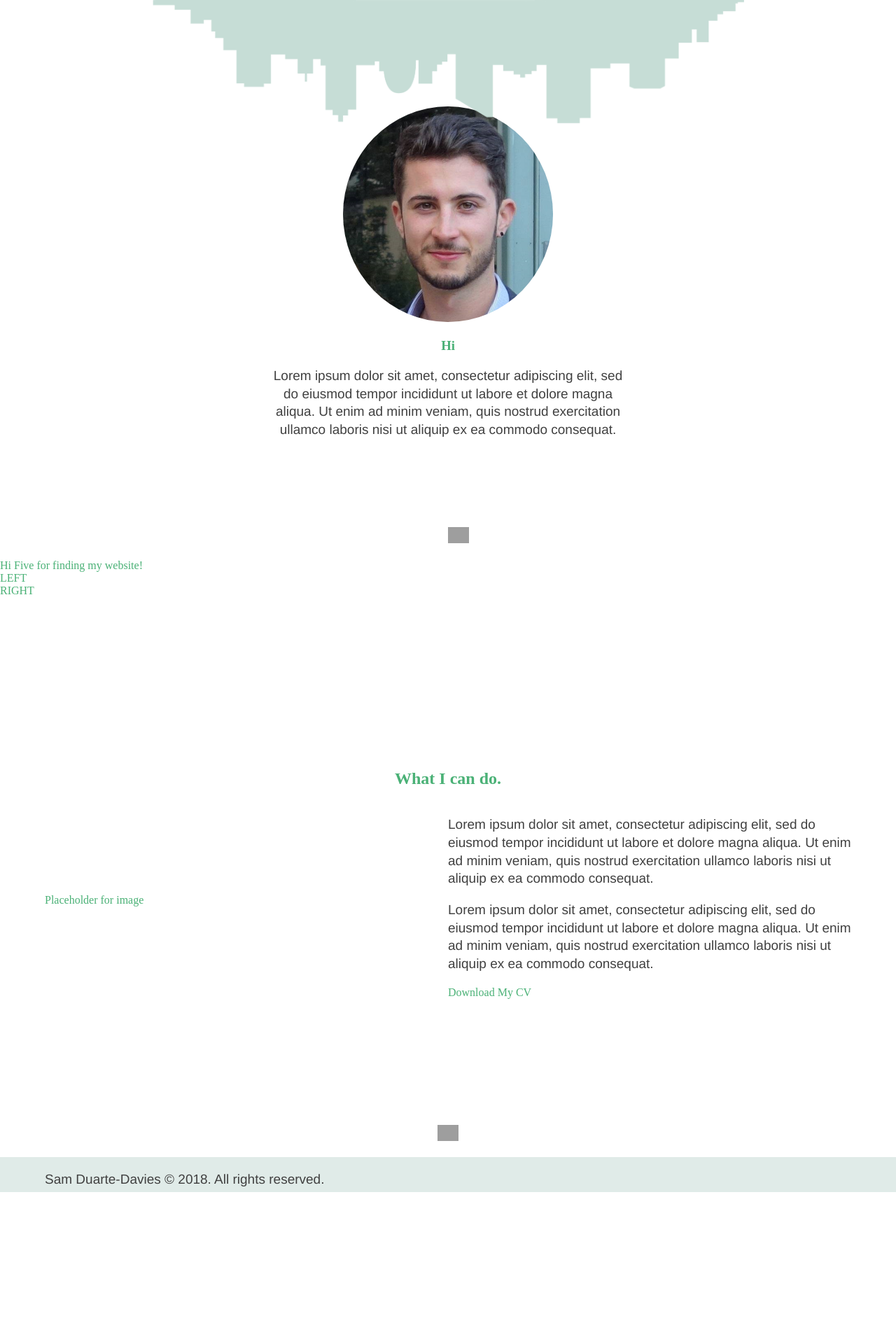
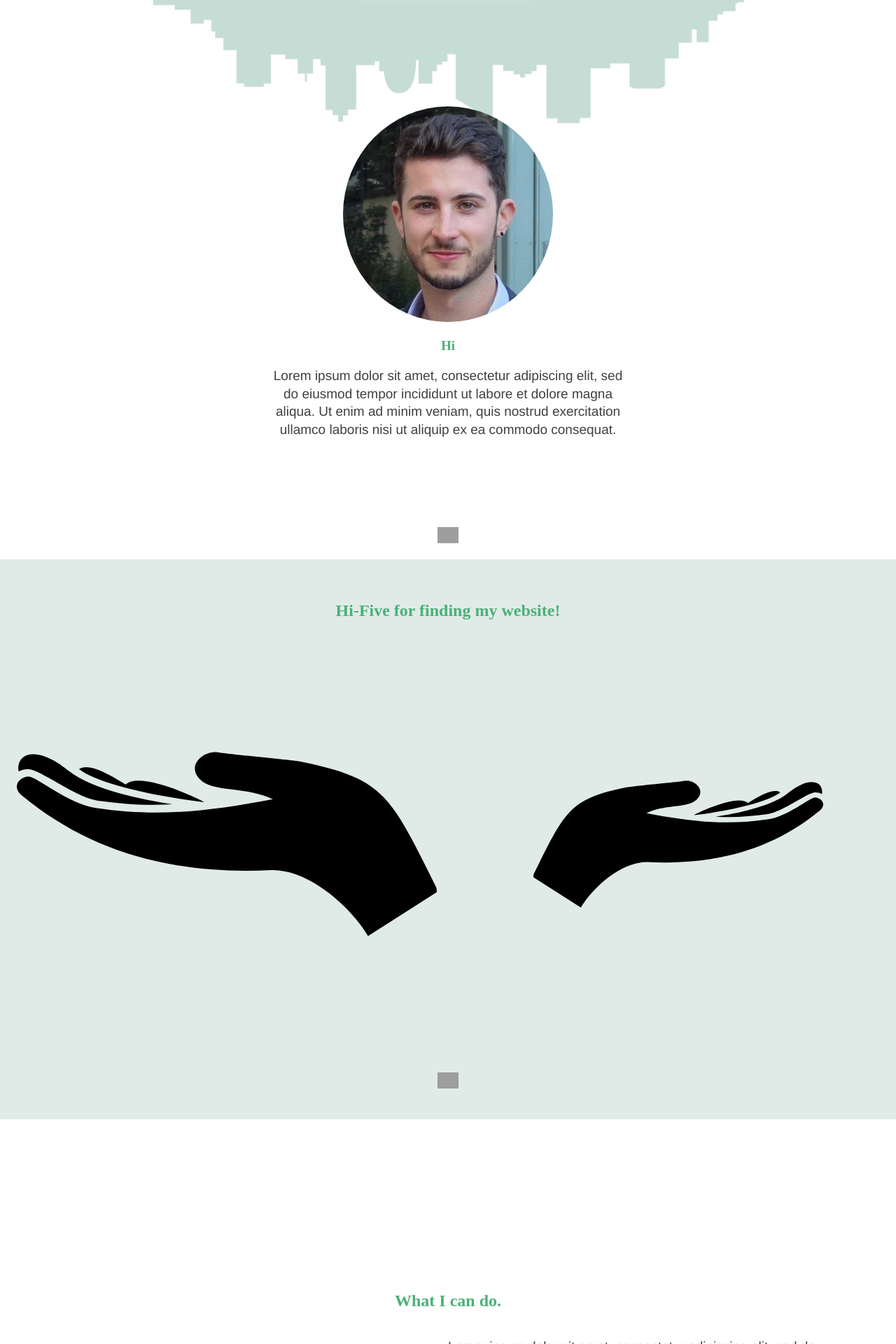
Before and after one commit to samduartedavies/portfolio-new, a PHP site: page / in a window 1280 px wide. Shown: the part 801-2721 px from the top of the page at 70% size. Before the commit the page ends 2504 px from the top, so only its background shows below. Run offline with PHP 8.4, Linux system fonts and the light colour scheme; style sheets or scripts are compiled from the project's sources; some libraries are stand-ins or nearby versions; some web fonts are replaced; grey boxes are pictures that could not be loaded.

Commit message:
hifive animation works, just need images

```diff
--- /dev/null
+++ b/common/scss/_hifive.scss
@@ -0,0 +1,57 @@
+.hifive {
+  display: block;
+  position: relative;
+  width: 100%;
+  height: 100%;
+  .container {
+    position: relative;
+  }
+  &__left,
+  &__right {
+    width: 49%;
+    height: 100%;
+    max-height: 600px;
+    position: relative;
+    display: inline-block;
+  }
+  &__left span,
+  &__right span {
+    width: 100%;
+    height: 100%;
+    position: absolute;
+    left: 0;
+    top: 0;
+    background-position: center;
+    background-size: contain;
+    background-repeat: no-repeat;
+  }
+  &__left span {
+    // background-position: left center;
+    background-image: url('../images/hand-left-far.svg');
+  }
+  &__right span {
+    background-image: url('../images/hand-right-far.svg');
+    background-position: right center;
+  }
+  &__popup {
+    position: absolute;
+    width: 90%;
+    height: 90%;
+    max-width: 600px;
+    min-height: 300px;
+    margin: 0 auto;
+    left: 0;
+    right: 0;
+    top: calc(50% - 100px);
+  }
+  &--connected {
+    .hifive {
+      &__left {
+        animation: hifive-shake 0.5s;
+      }
+      &__popup {
+        animation: hifive-text 0.25s;
+      }
+    }
+  }
+}
--- a/common/scss/_section.scss
+++ b/common/scss/_section.scss
@@ -19,6 +19,7 @@
   }
   &--fullheight {
     min-height: 100vh;
+    height: 100vh;
     text-align: center;
     padding: 40px 0;
   }
@@ -38,8 +39,14 @@
     bottom: 20px;
     width: 30px;
     height: 30px;
+    left: 0;
+    right: 0;
+    margin: 0 auto;
     background: url('../images/icons/down.svg') center no-repeat;
     background-size: contain;
+  }
+  &--hifive {
+    background-color: $secondary;
   }
   &--project {
     p {
@@ -132,6 +139,7 @@
     &:after {
       background-image: url('../images/citylineBottom.png');
       top: 100%;
+      z-index: 0;
       background-position: 50% 0%;
     }
   }
--- a/common/scss/main.scss
+++ b/common/scss/main.scss
@@ -13,3 +13,4 @@
 @import '_img';
 @import '_btn';
 @import '_scroll-banner';
+@import '_hifive';
--- a/index.php
+++ b/index.php
@@ -18,11 +18,14 @@
       <a class="section__next">&nbsp;</a>
     </div>
   </section>
-  <section class="section">
-    Hi Five for finding my website!
+  <section class="section section--hifive section--fullheight">
     <div class="hifive">
-      <div class="hifive__left">LEFT</div>
-      <div class="hifive__right">RIGHT</div>
+      <div class="container">
+        <h2>Hi-Five for finding my website!</h2>
+      </div>
+      <div class="hifive__left"><span></span></div>
+      <div class="hifive__right"><span></span></div>
+      <a class="section__next">&nbsp;</a>
     </div>
   </section>
   <section class="section section--fullheight section--centered">
```
Also changed, not shown: common/scss/_animations.scss (+70 -0 lines), common/images/hand-left-close.svg (added), common/images/hand-left-far.svg (added), common/images/hand-right-close.svg (added), common/images/hand-right-far.svg (added), common/images/hands-connect.svg (added).
